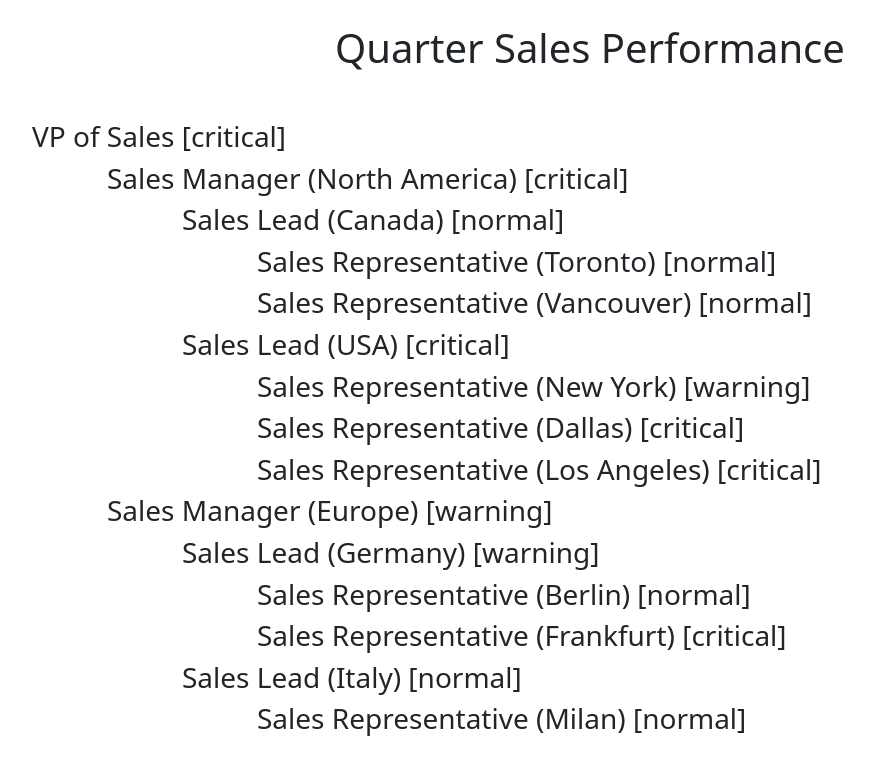
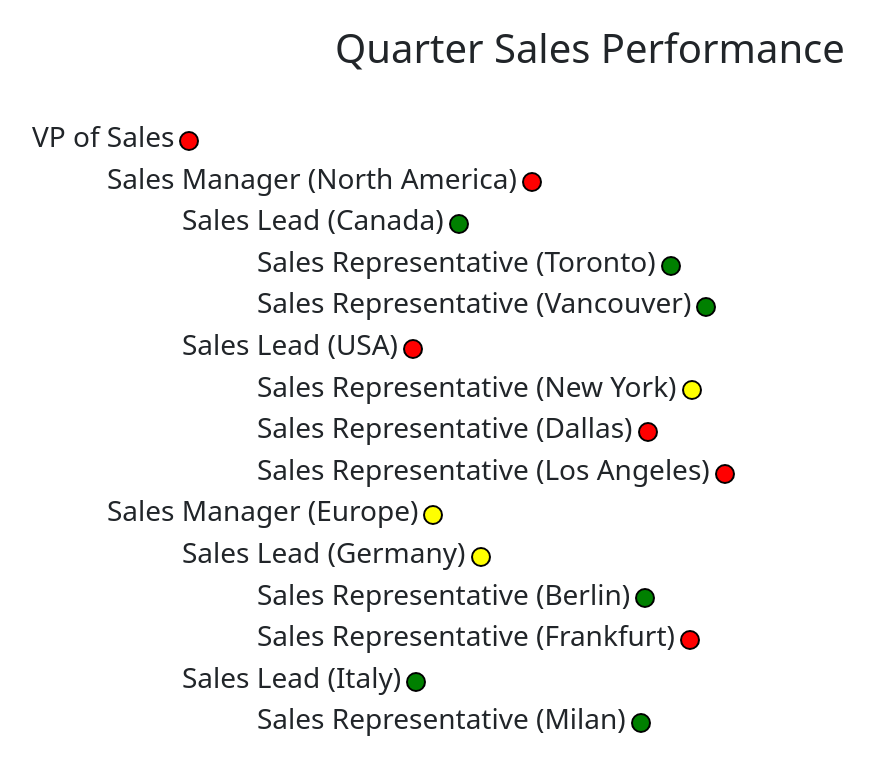
Before and after one commit to sfahadh/Xactly_Hierarchy, a React (Create React App) app: page / in a window 1280 px wide. Shown: the top 774 px of the page, without its empty margins (50-924 px from the left). Built offline with nearby package versions, Linux system fonts and the light colour scheme.

Commit message:
created Status component

```diff
--- a/src/App.css
+++ b/src/App.css
@@ -6,3 +6,12 @@
 .indent {
   	margin-left: 75px;
 }
+
+.status {
+	border: 2px solid black;
+	height: 20px;
+	width: 20px;
+	border-radius: 50%;
+	align-self: center;
+	margin-left: 5px;
+}
--- a/src/components/Role.js
+++ b/src/components/Role.js
@@ -1,6 +1,12 @@
 import React from 'react';
+import Status from './Status';
 
 export default function Role({ position }) {
     const displayLocation = position.location ? <span>({ position.location })</span> : null;
-    return <h3>{ position.role } { displayLocation } [{ position.status }]</h3>
+    return (
+        <div className="d-flex">
+            <h3>{ position.role } { displayLocation }</h3>
+            <Status status={ position.status }/>
+        </div>
+    )
 }
--- /dev/null
+++ b/src/components/Status.js
@@ -0,0 +1,22 @@
+import React from 'react'
+
+export default function Status({ status }) {
+    let color = "white";
+
+    switch (status) {
+        case "critical":
+            color = "red";
+            break;
+        case "warning":
+            color = "yellow";
+            break;
+        case "normal":
+            color = "green";
+            break;
+        default:
+            color = "white";
+    }
+
+    const statusStyle = { backgroundColor: color };
+    return <span className="status" style={ statusStyle }></span>
+}
```
